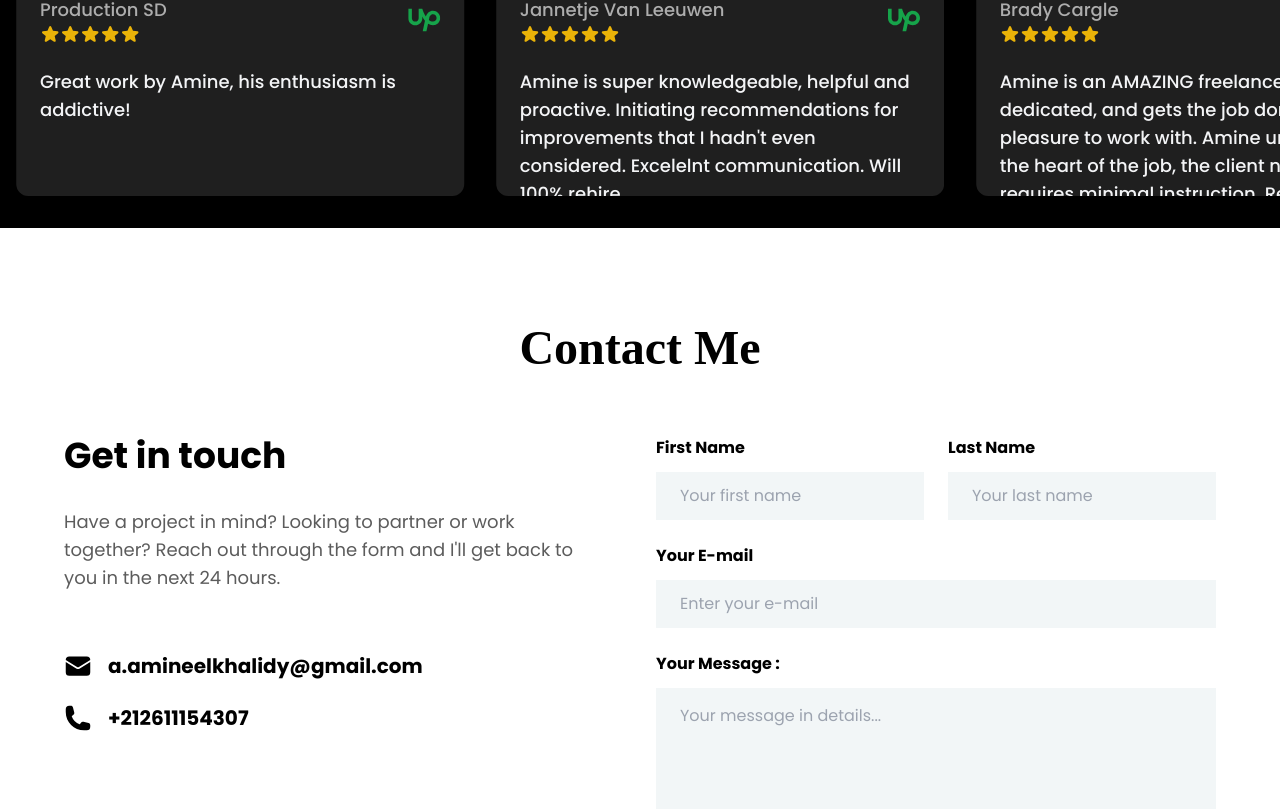
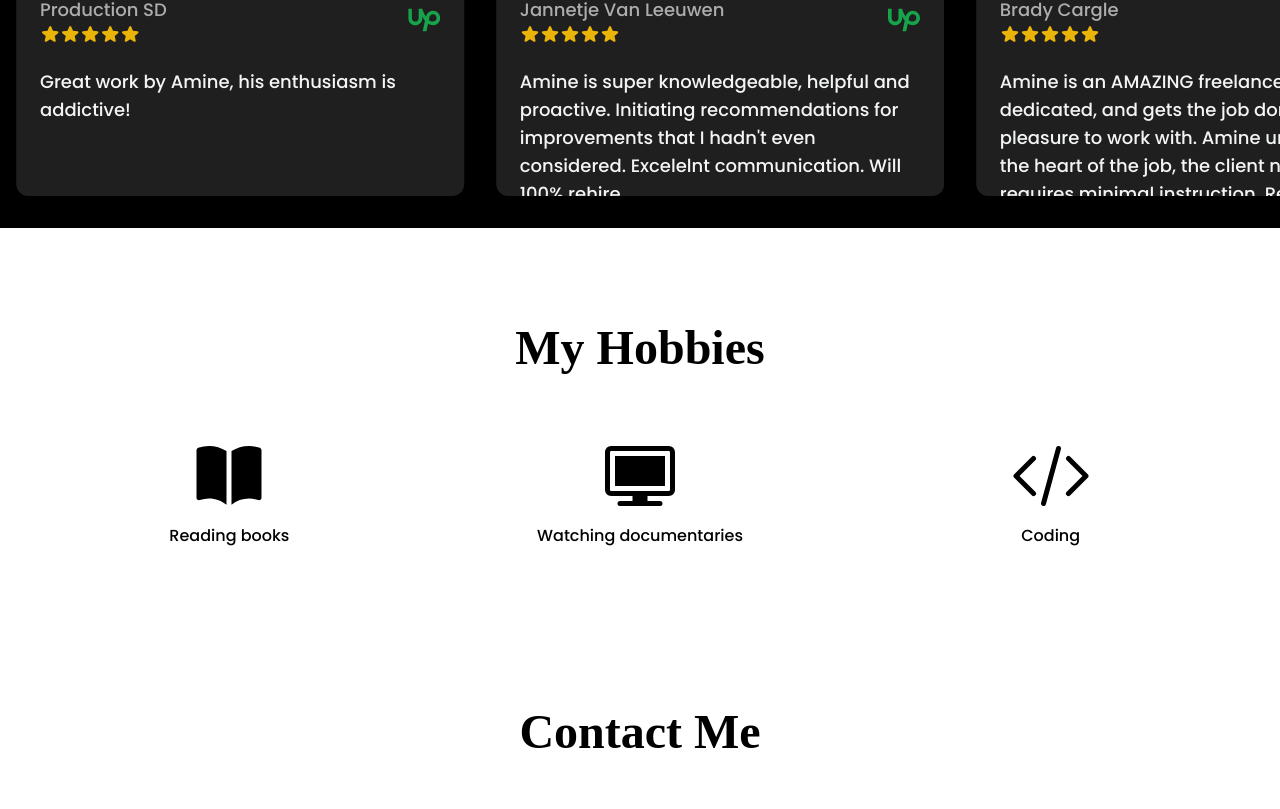
Before and after one commit to AmineElkhalidy/Portfolio, a React (Vite) app: page / in a window 1280 px wide. Shown: the part 3840-4649 px from the top of the page. Built offline with nearby package versions, Linux system fonts and the light colour scheme; a web font is replaced by a local one.

Commit message:
Hobbies section added!

```diff
--- a/src/App.jsx
+++ b/src/App.jsx
@@ -80,7 +80,7 @@ const App = () => {
             <About />
             <Projects />
             <Testimonials />
-            {/* <Hobbies /> */}
+            <Hobbies />
             <Contact />
           </main>
 
```
